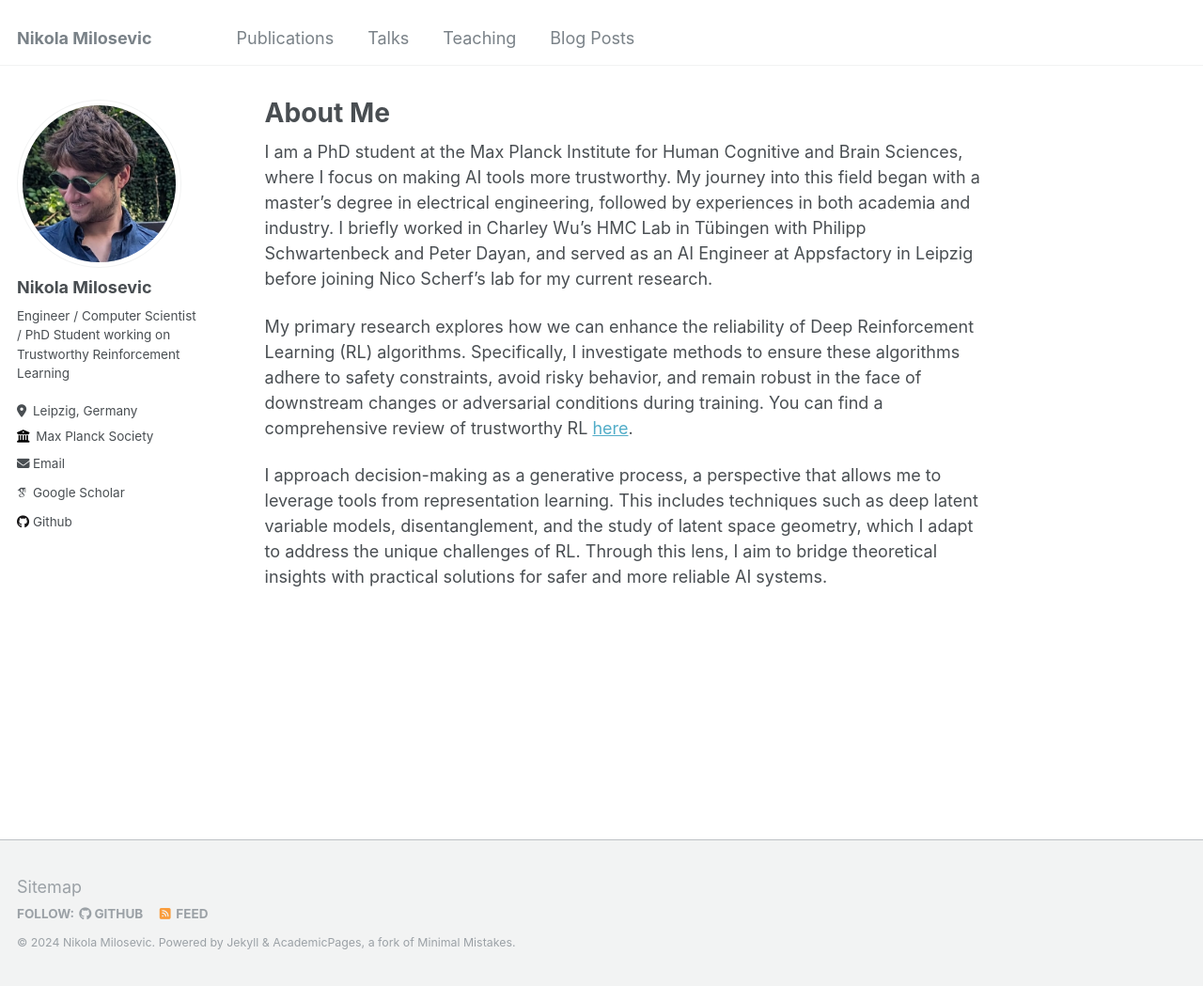
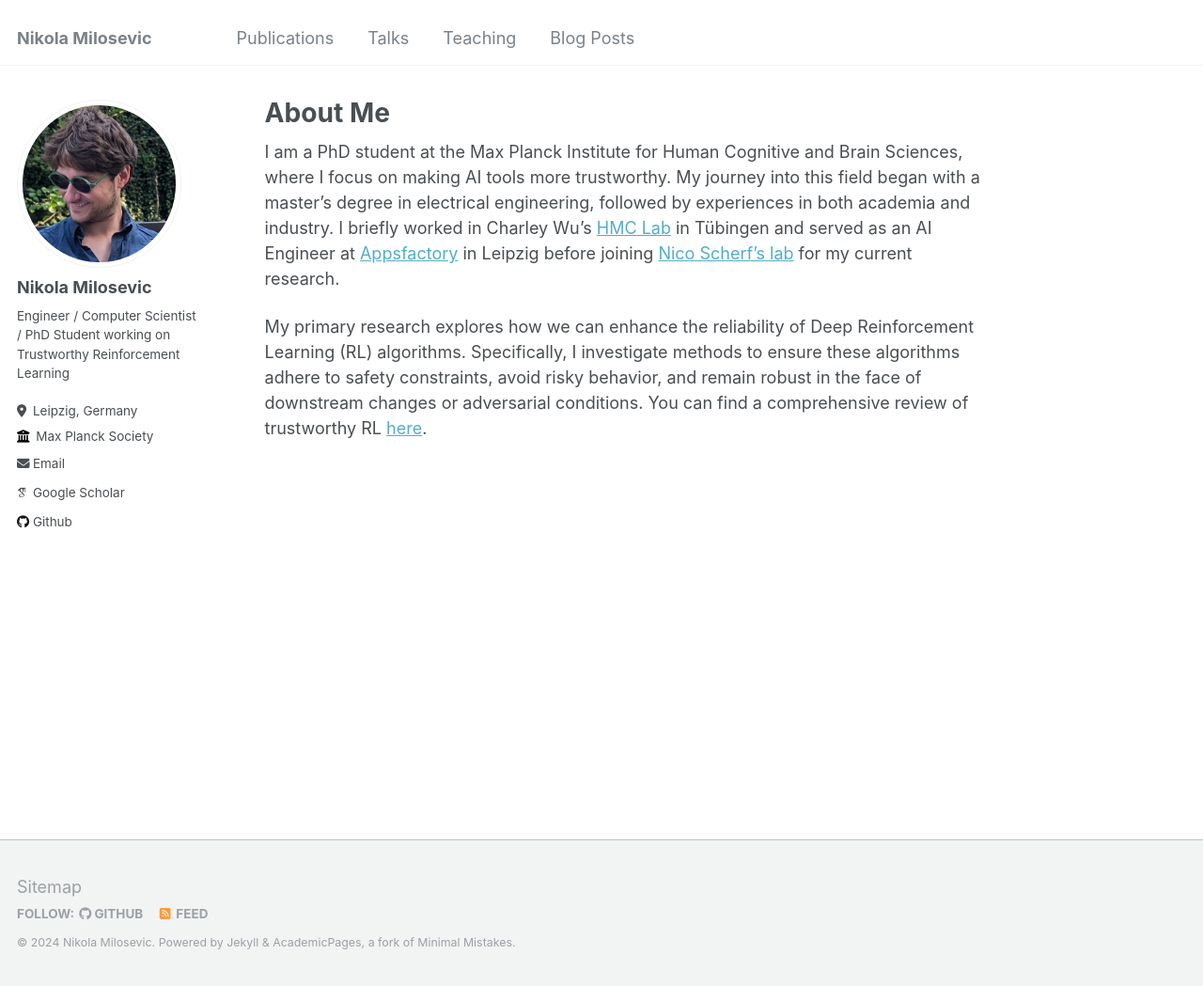
Before and after one commit to milosen/milosen.github.io, a Jekyll site: the page built from _pages/about.md, in a window 1280 px wide and 1049 px high. Shown: the whole window at 94% size. Built offline with Jekyll 4.4.1, drawn with Linux system fonts in a browser that asks for light colours; some web fonts are replaced.

Commit message:
change about me

```diff
--- a/_pages/about.md
+++ b/_pages/about.md
@@ -7,8 +7,8 @@ redirect_from:
   - /about.html
 ---
 
-I am a PhD student at the Max Planck Institute for Human Cognitive and Brain Sciences, where I focus on making AI tools more trustworthy. My journey into this field began with a master's degree in electrical engineering, followed by experiences in both academia and industry. I briefly worked in Charley Wu's HMC Lab in Tübingen with Philipp Schwartenbeck and Peter Dayan, and served as an AI Engineer at Appsfactory in Leipzig before joining Nico Scherf's lab for my current research.
+I am a PhD student at the Max Planck Institute for Human Cognitive and Brain Sciences, where I focus on making AI tools more trustworthy. My journey into this field began with a master's degree in electrical engineering, followed by experiences in both academia and industry.
+I briefly worked in Charley Wu's [HMC Lab](https://hmc-lab.com/) in Tübingen
+and served as an AI Engineer at [Appsfactory](https://www.appsfactory.de/en) in Leipzig before joining [Nico Scherf's lab](https://www.cbs.mpg.de/methoden-und-entwicklungsgruppen/neuronale-datenwissenschaft-und-statistisches-rechnen) for my current research.
 
-My primary research explores how we can enhance the reliability of Deep Reinforcement Learning (RL) algorithms. Specifically, I investigate methods to ensure these algorithms adhere to safety constraints, avoid risky behavior, and remain robust in the face of downstream changes or adversarial conditions during training. You can find a comprehensive review of trustworthy RL [here](https://arxiv.org/pdf/2209.08025).
-
-I approach decision-making as a generative process, a perspective that allows me to leverage tools from representation learning. This includes techniques such as deep latent variable models, disentanglement, and the study of latent space geometry, which I adapt to address the unique challenges of RL. Through this lens, I aim to bridge theoretical insights with practical solutions for safer and more reliable AI systems.
+My primary research explores how we can enhance the reliability of Deep Reinforcement Learning (RL) algorithms. Specifically, I investigate methods to ensure these algorithms adhere to safety constraints, avoid risky behavior, and remain robust in the face of downstream changes or adversarial conditions. You can find a comprehensive review of trustworthy RL [here](https://arxiv.org/pdf/2209.08025).
```
